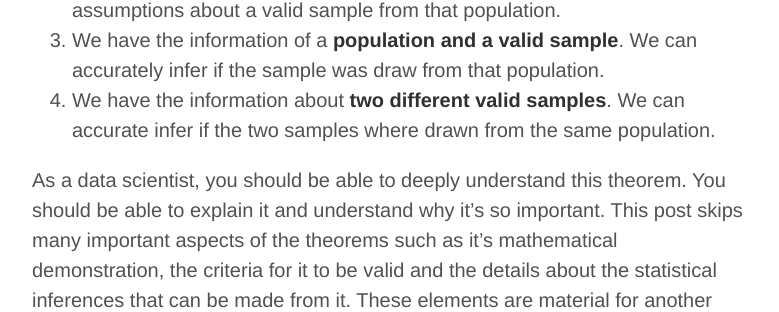
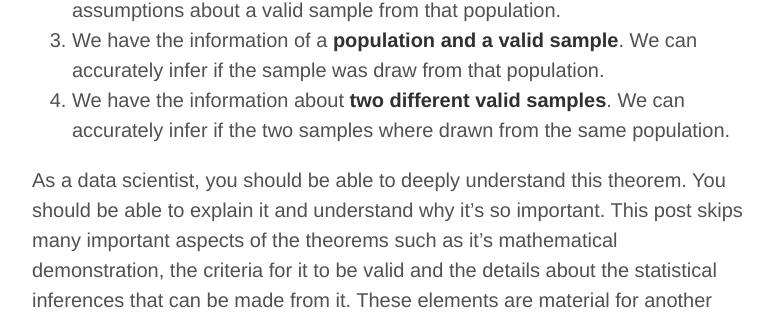
Before and after one commit to nickhould/nickhould.github.io, a Jekyll site: the page built from _posts/2016-07-04-the-theorem-every-data-scientist-should-know.md, in a window 1280 px wide. Shown: the part 1960-2272 px from the top of the page, without its empty margins (248-1027 px from the left). Built offline with Jekyll 4.4.1, drawn with Linux system fonts in a browser that asks for light colours; nearby versions of some CDN libraries; a script that is not in the unit is left out; comment, search, counter and statistics services are not loaded.

Commit message:
Fix design and typos in blog post

```diff
--- a/_layouts/default.html
+++ b/_layouts/default.html
@@ -24,9 +24,9 @@
       <div class="container content">
         {{ content }}
       </div>
+
+      <label for="sidebar-checkbox" class="sidebar-toggle"></label>
     </div>
-
-    <label for="sidebar-checkbox" class="sidebar-toggle"></label>
 
     <script>
       (function(document) {
--- a/_posts/2016-07-04-the-theorem-every-data-scientist-should-know.md
+++ b/_posts/2016-07-04-the-theorem-every-data-scientist-should-know.md
@@ -32,6 +32,6 @@
 1. We have the information of a **valid sample**. We can make accurate assumptions about it's population.
 2. We have the information of the **population**. We can make accurate assumptions about a valid sample from that population.
 3. We have the information of a **population and a valid sample**. We can accurately infer if the sample was draw from that population.
-4. We have the information about **two different valid samples**. We can accurate infer if the two samples where drawn from the same population.
+4. We have the information about **two different valid samples**. We can accurately infer if the two samples where drawn from the same population.
 
 As a data scientist, you should be able to deeply understand this theorem. You should be able to explain it and understand why it's so important. This post skips many important aspects of the theorems such as it's mathematical demonstration, the criteria for it to be valid and the details about the statistical inferences that can be made from it. These elements are material for another post.
--- a/public/css/lanyon.css
+++ b/public/css/lanyon.css
@@ -250,11 +250,11 @@
   background-image:         linear-gradient(to bottom, #fff, #fff 20%, #555 20%, #555 40%, #fff 40%, #fff 60%, #555 60%, #555 80%, #fff 80%, #fff 100%);
 }
 
-@media (min-width: 30.1em) {
+/*@media (min-width: 30.1em) {
   .sidebar-toggle {
     position: fixed;
   }
-}
+}*/
 
 @media print {
   .sidebar-toggle {
```
